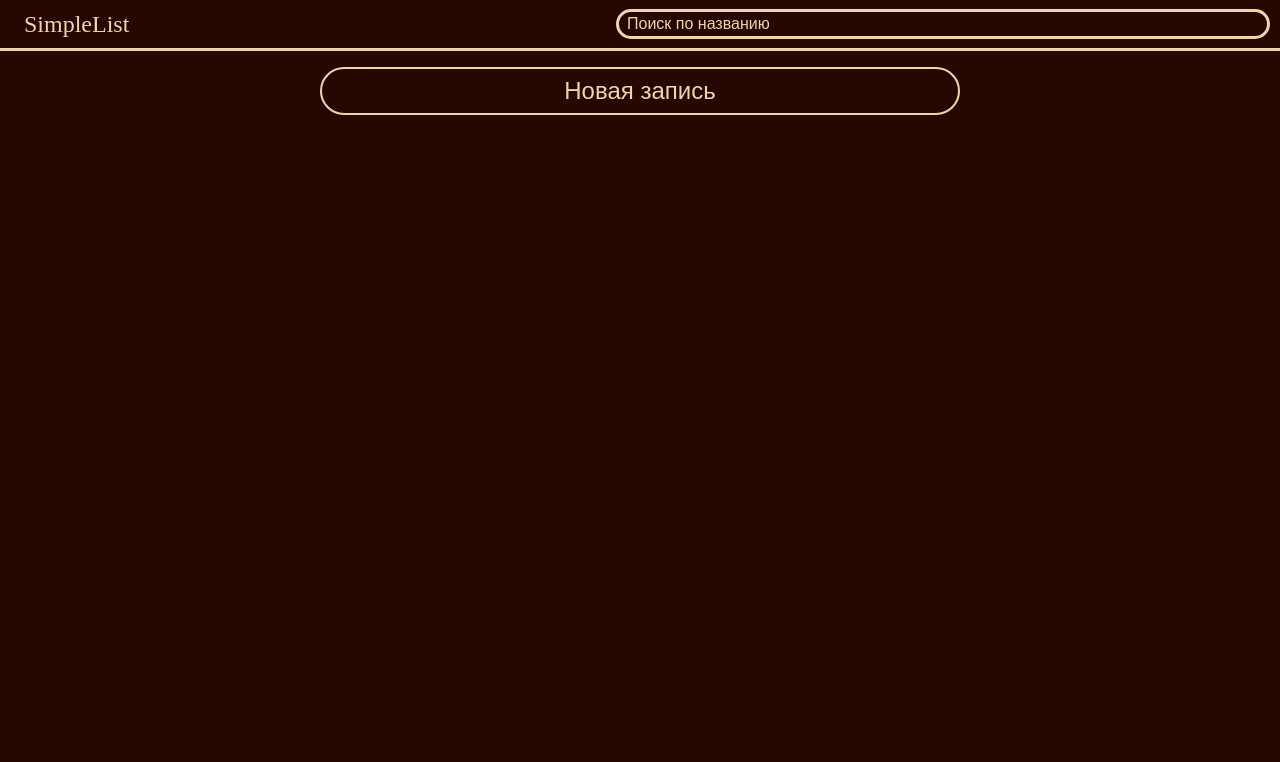
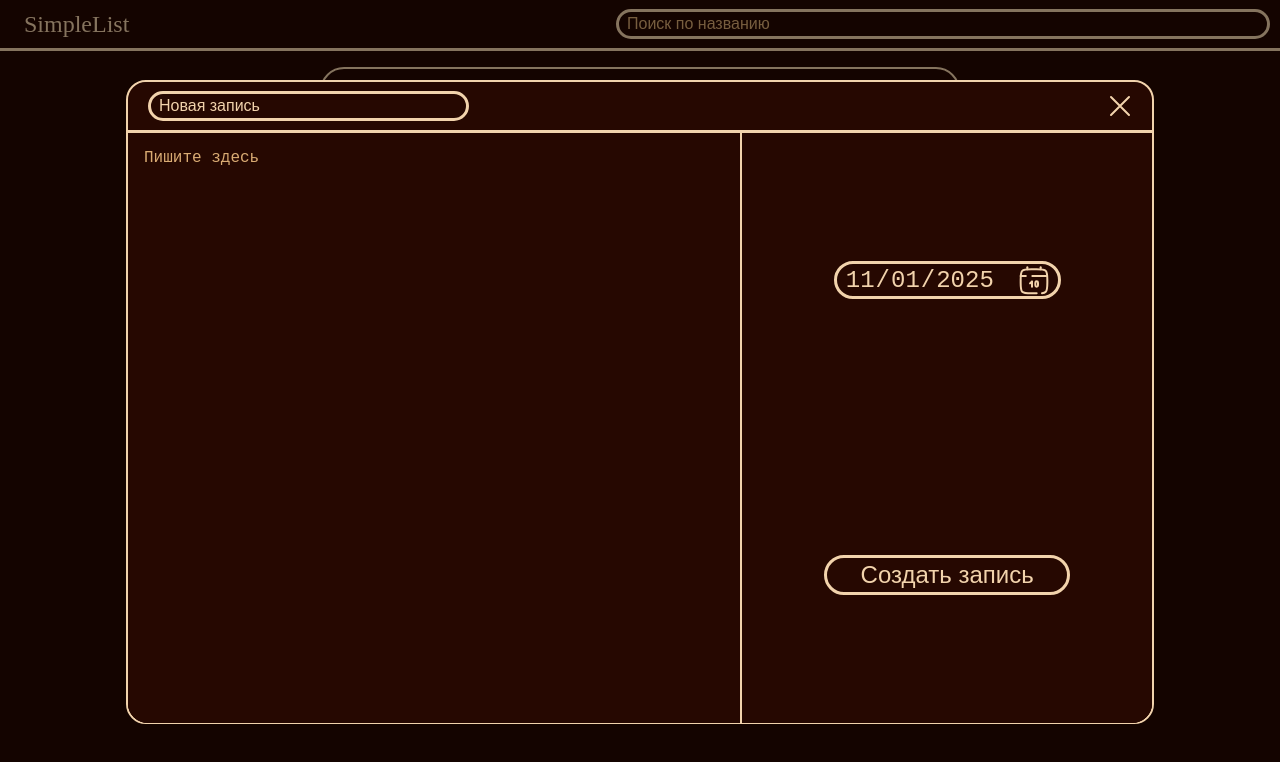
Before and after one commit to NickAlexeev4488/simple_todo_list, a website built with Vite: page index.html in a window 1280 px wide. Both pictures are taken after a click on the button "Новая запись". Built offline with nearby package versions, Linux system fonts and the light colour scheme.

Commit message:
added newCardBlock to create cards

```diff
--- a/code.js
+++ b/code.js
@@ -27,10 +27,47 @@ header.append(logo, searchDiv)
 let main = document.createElement('section')
 main.classList.add('mainBlock')
 
-// Блок добавления карточки
+// Кнопка добавления карточки
 let newCardButton = document.createElement('button')
 newCardButton.classList.add('newCardButton')
 newCardButton.innerText = 'Новая запись'
+
+// Блок затемнения
+let blackBlock = document.createElement('div')
+blackBlock.classList.add('blackBlock')
+blackBlock.classList.add('hidden')
+
+// Блок добавления карточки
+let newCardBlock = document.createElement('div')
+newCardBlock.classList.add('newCardBlock')
+newCardBlock.classList.add('hidden')
+let newCardBlockTop = document.createElement('div')
+newCardBlockTop.classList.add('newCardBlockTop')
+let newCardBlockBottom = document.createElement('div')
+newCardBlockBottom.classList.add('newCardBlockBottom')
+let newCardBlockBottomRight = document.createElement('div')
+newCardBlockBottomRight.classList.add('newCardBlockBottomRight')
+let newCardName = document.createElement('input')
+newCardName.classList.add('newCardName')
+newCardName.value = 'Новая запись'
+let newCardClose = document.createElement('button')
+newCardClose.classList.add('newCardClose')
+let newCardText = document.createElement('textarea')
+newCardText.classList.add('newCardText')
+newCardText.placeholder = 'Пишите здесь'
+let newCardDate = document.createElement('input')
+newCardDate.classList.add('newCardDate')
+newCardDate.type = 'date'
+newCardDate.valueAsDate = new Date()
+newCardDate.required = true
+let newCardButton2 = document.createElement('button')
+newCardButton2.classList.add('newCardButton2')
+newCardButton2.innerText = 'Создать запись'
+
+newCardBlockTop.append(newCardName, newCardClose)
+newCardBlockBottomRight.append(newCardDate, newCardButton2)
+newCardBlockBottom.append(newCardText, newCardBlockBottomRight)
+newCardBlock.append(newCardBlockTop, newCardBlockBottom)
 
 // Контейнер карточек
 let cardContainer = document.createElement('div')
@@ -38,7 +75,24 @@ cardContainer.classList.add('cardContainer')
 
 // Добавляем дочерние теги main
 main.appendChild(newCardButton)
+main.appendChild(newCardBlock)
 main.appendChild(cardContainer)
 
+body.appendChild(blackBlock)
 body.appendChild(header)
 body.appendChild(main)
+
+newCardButton.addEventListener('click', () => {
+  newCardBlock.classList.remove('hidden')
+  blackBlock.classList.remove('hidden')
+})
+
+newCardClose.addEventListener('click', () => {
+  newCardBlock.classList.add('hidden')
+  blackBlock.classList.add('hidden')
+})
+
+blackBlock.addEventListener('click', () => {
+  newCardBlock.classList.add('hidden')
+  blackBlock.classList.add('hidden')
+})
--- a/style.css
+++ b/style.css
@@ -1,6 +1,7 @@
 :root {
   --brown: #260801;
   --white: #F2D3AC;
+  --dark-white: #D9AB73;
 }
 
 * {
@@ -9,9 +10,43 @@
   background-color: var(--brown);
 }
 
+.hidden{
+  opacity: 0;
+  z-index: -1 !important;
+  width: 0 !important;
+  height: 0 !important;
+  margin: 0 !important;
+  padding: 0 !important;
+  display: none;
+}
+
 input:focus {
   outline: none;
   box-shadow: none;
+}
+
+textarea:focus {
+  outline: none;
+  box-shadow: none;
+}
+
+textarea {
+  resize: none;
+}
+
+.newCardDate::-webkit-calendar-picker-indicator {
+  opacity: 0;
+  cursor: pointer;
+  width: 28px;
+}
+
+.blackBlock{
+  position: fixed;
+  background-color: black;
+  opacity: 0.45;
+  width: 100%;
+  height: 100vh;
+  z-index: 1000;
 }
 
 .headerEl{
@@ -48,7 +83,7 @@ input:focus {
 }
 
 .searchInput::placeholder {
-  color: var(--white);
+  color: var(--dark-white);
 }
 
 .mainBlock{
@@ -69,6 +104,101 @@ input:focus {
   cursor: pointer;
 }
 
+.newCardBlock{
+  width: 80%;
+  height: 80vh;
+  border: 2px solid var(--white);
+  border-radius: 20px;
+  top: 10vh;
+  position: fixed;
+  z-index: 1001;
+}
+
+.newCardBlockTop{
+  width: 100%;
+  height: 48px;
+  display: flex;
+  justify-content: space-between;
+  align-items: center;
+  border-radius: 20px 20px 0 0;
+  border-bottom: solid var(--white);
+}
+
+.newCardName{
+  margin-left: 20px;
+  color: var(--white);
+  border: solid var(--white);
+  height: 24px;
+  border-radius: 24px;
+  padding-left: 8px;
+  width: 30%;
+  font-size: 16px;
+}
+
+.newCardClose{
+  background: url('imgs/closeIcon.svg') no-repeat center;
+  background-size: contain;
+  width: 24px;
+  height: 24px;
+  border: none;
+  margin-right: 20px;
+  cursor: pointer;
+}
+
+.newCardBlockBottom{
+  height: calc(100% - 50px);
+  border-radius: 0 0 20px 20px;
+  display: flex;
+}
+
+.newCardText{
+  height: 100%;
+  width: 60%;
+  border-radius: 0 0 0 20px;
+  border: none;
+  color: var(--white);
+  font-size: 16px;
+  border-right: 2px solid var(--white);
+  padding: 16px;
+  box-sizing: border-box;
+}
+
+.newCardText::placeholder {
+  color: var(--dark-white);
+}
+
+.newCardBlockBottomRight{
+  width: 40%;
+  height: 100%;
+  border-radius: 0 0 20px 0;
+  display: flex;
+  flex-direction: column;
+  align-items: center;
+  justify-content: space-around;
+}
+
+.newCardDate{
+  color: var(--white);
+  background: url('imgs/calendar.svg') no-repeat right 8px center;
+  background-size: contain;
+  height: 32px;
+  width: 50%;
+  border: solid var(--white);
+  border-radius: 32px;
+  padding-right: 8px;
+  font-size: 24px;
+  padding-left: 8px;
+}
+
+.newCardButton2{
+  border: solid var(--white);
+  height: 40px;
+  width: 60%;
+  color: var(--white);
+  font-size: 24px;
+  border-radius: 40px;
+  cursor: pointer;
+}
 
 .trashCanIcon{
   width: 50px;
```
Also changed, not shown: imgs/calendar.svg (added), imgs/closeIcon.svg (added).
